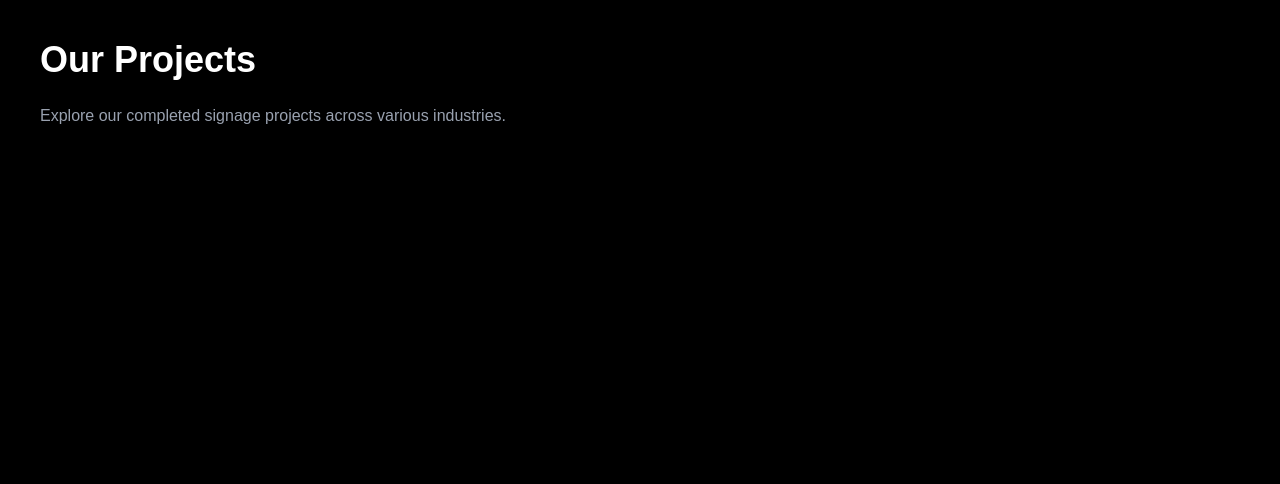
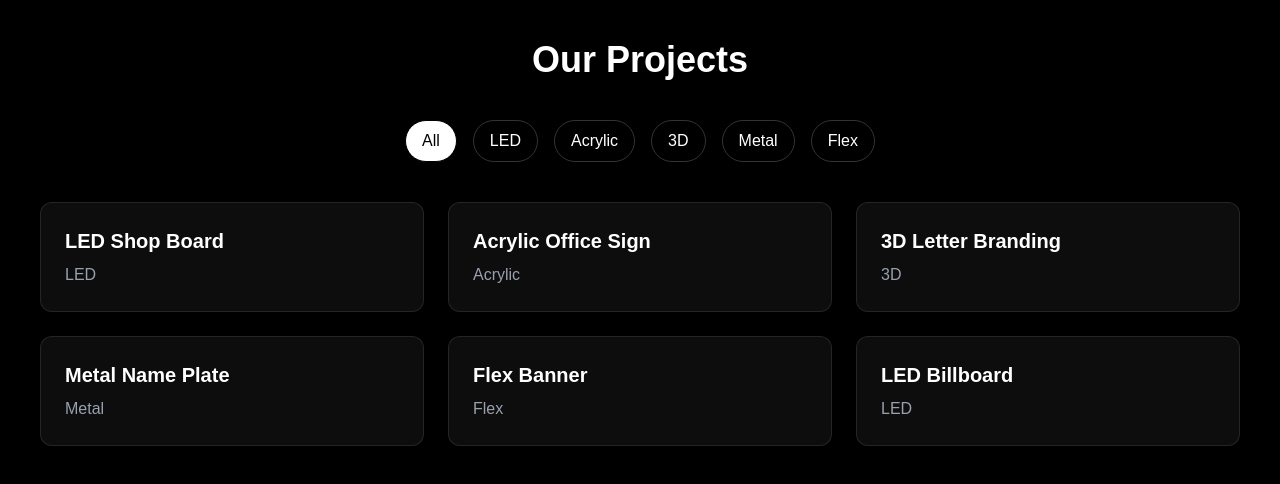
Before and after one commit to TirthPatel-10/shreeji-website, a Next.js app: page /projects in a window 1280 px wide. Shown: the top 484 px of the page. Built offline with nearby package versions, Linux system fonts and the light colour scheme.

Commit message:
added services section

```diff
--- a/src/app/projects/page.js
+++ b/src/app/projects/page.js
@@ -1,11 +1,63 @@
+"use client";
+
+import { useState } from "react";
+
 export default function Projects() {
+  const [filter, setFilter] = useState("All");
+
+  const projects = [
+    { title: "LED Shop Board", category: "LED" },
+    { title: "Acrylic Office Sign", category: "Acrylic" },
+    { title: "3D Letter Branding", category: "3D" },
+    { title: "Metal Name Plate", category: "Metal" },
+    { title: "Flex Banner", category: "Flex" },
+    { title: "LED Billboard", category: "LED" },
+  ];
+
+  const filteredProjects =
+    filter === "All"
+      ? projects
+      : projects.filter((p) => p.category === filter);
+
   return (
-    <main className="min-h-screen bg-black text-white p-10">
-      <h1 className="text-4xl font-bold mb-6">Our Projects</h1>
+    <main className="bg-black text-white min-h-screen p-10">
 
-      <p className="text-gray-400">
-        Explore our completed signage projects across various industries.
-      </p>
+      <h1 className="text-4xl font-bold text-center mb-10">
+        Our Projects
+      </h1>
+
+      {/* FILTER BUTTONS */}
+      <div className="flex flex-wrap justify-center gap-4 mb-10">
+        {["All", "LED", "Acrylic", "3D", "Metal", "Flex"].map((cat) => (
+          <button
+            key={cat}
+            onClick={() => setFilter(cat)}
+            className={`px-4 py-2 rounded-full border ${
+              filter === cat
+                ? "bg-white text-black"
+                : "border-white/20 text-white"
+            }`}
+          >
+            {cat}
+          </button>
+        ))}
+      </div>
+
+      {/* PROJECT GRID */}
+      <div className="grid grid-cols-1 md:grid-cols-3 gap-6">
+        {filteredProjects.map((project, index) => (
+          <div
+            key={index}
+            className="p-6 rounded-xl bg-white/5 backdrop-blur-lg border border-white/10 hover:scale-105 transition duration-300"
+          >
+            <h2 className="text-xl font-semibold mb-2">
+              {project.title}
+            </h2>
+            <p className="text-gray-400">{project.category}</p>
+          </div>
+        ))}
+      </div>
+
     </main>
   );
 }
```
